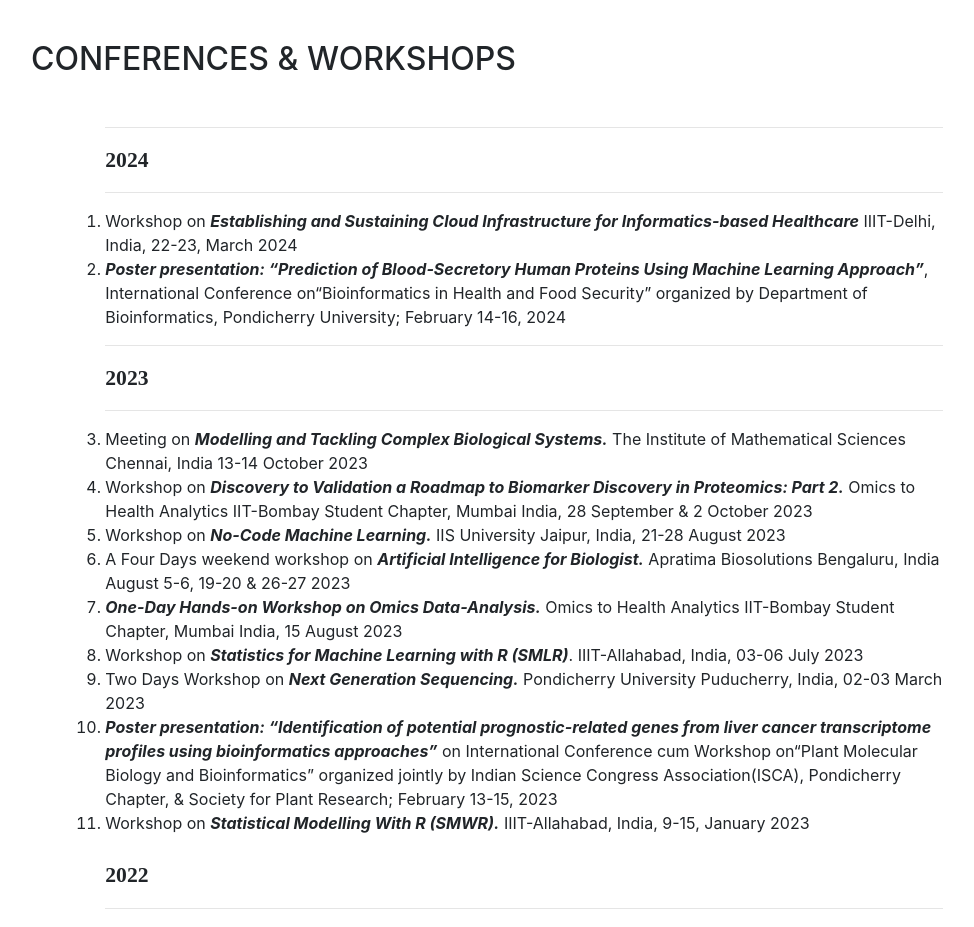
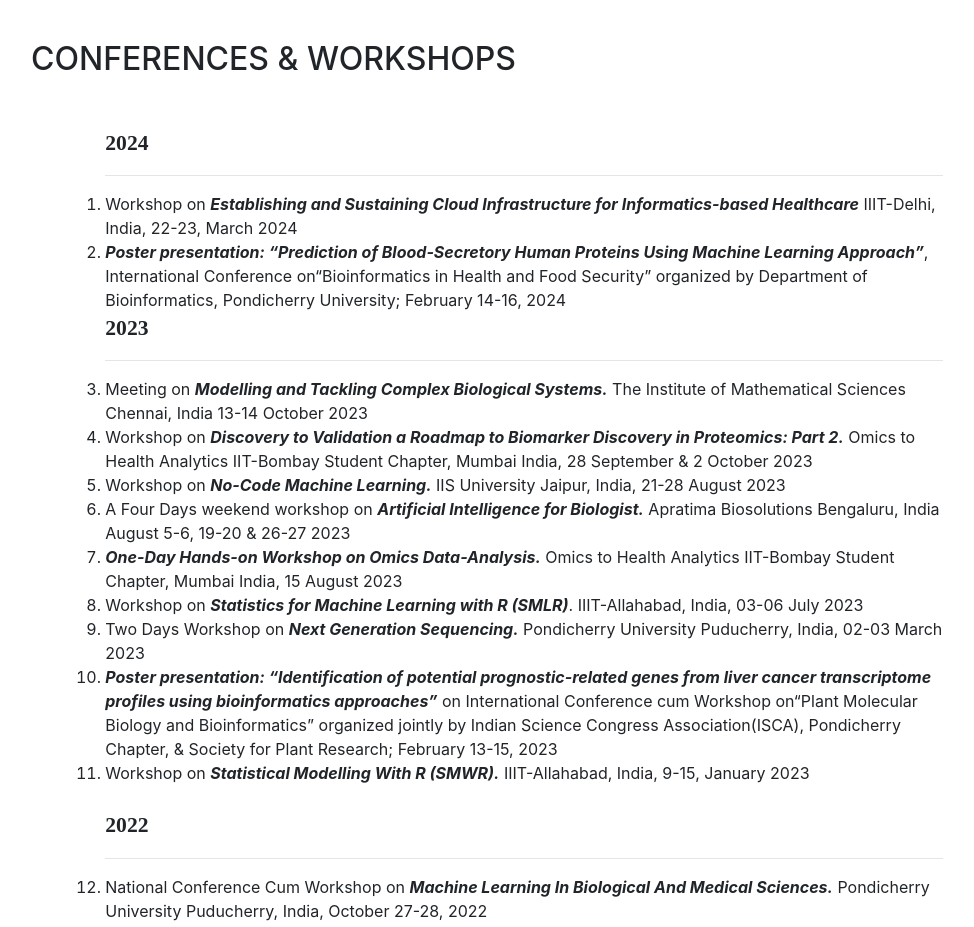
Before and after one commit to Dahrii-Paul/dpaul, a website with bundled scripts: page index.html in a window 1280 px wide. Shown: the part 5120-6047 px from the top of the page, without its empty margins (289-1263 px from the left). Built offline with nearby package versions, Linux system fonts and the light colour scheme; a web font is replaced by a local one.

Commit message:
Update index.html

```diff
--- a/index.html
+++ b/index.html
@@ -334,14 +334,13 @@
           <h2 class="mb-5">Conferences &amp; Workshops</h2>
           <ul class="fa-ul mb-0">
             <ol>
-		    	<hr>
-		    	<div class="subheading mb-2"><b>2024</b></div>
+		    	<div class="subheading mb-2"><b>
+  			<span class="year-2024">2024</span> </b></div>
 		    	<hr>
 			 <li>Workshop on <b><i>Establishing and Sustaining Cloud Infrastructure for Informatics-based Healthcare</b></i> IIIT-Delhi, India, 22-23, March 2024 </li>
 		    	 <li><b><i>Poster presentation: “Prediction of Blood-Secretory Human Proteins Using Machine Learning Approach”</b></i>, International Conference on“Bioinformatics in Health and Food Security” organized by Department of Bioinformatics, Pondicherry University; February 14-16, 2024 </li>
 
-		    	<hr>
-			<div class="subheading mb-2"><b>2023</b></div>
+		    <div class="subheading mb-2"><b>2023</b></div>
 		        <hr>
              <li>Meeting on <b><i>Modelling and Tackling Complex Biological Systems.</i></b> The Institute of Mathematical Sciences Chennai, India 13-14 October 2023</li>
 			<li>Workshop on <b><i>Discovery to Validation a Roadmap to Biomarker Discovery in Proteomics: Part 2.</b></i> Omics to Health Analytics IIT-Bombay Student Chapter, Mumbai India, 28 September & 2 October 2023</li>
```
